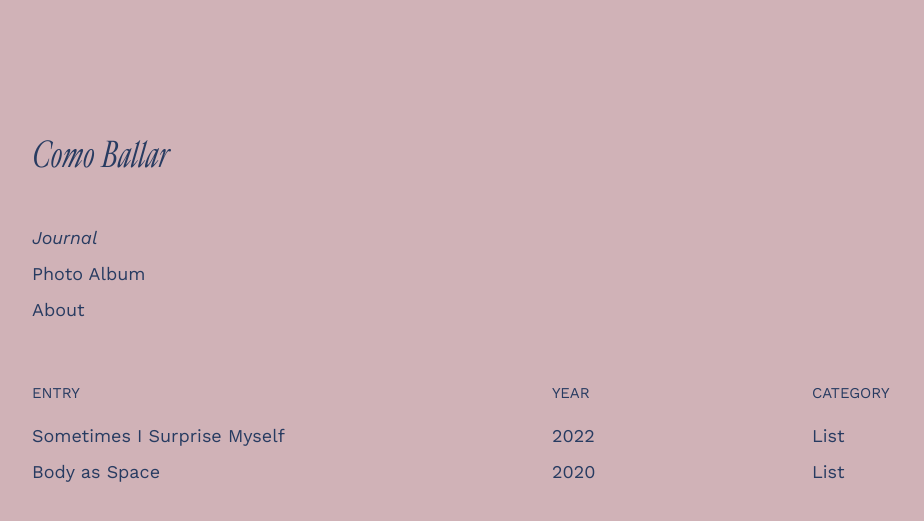
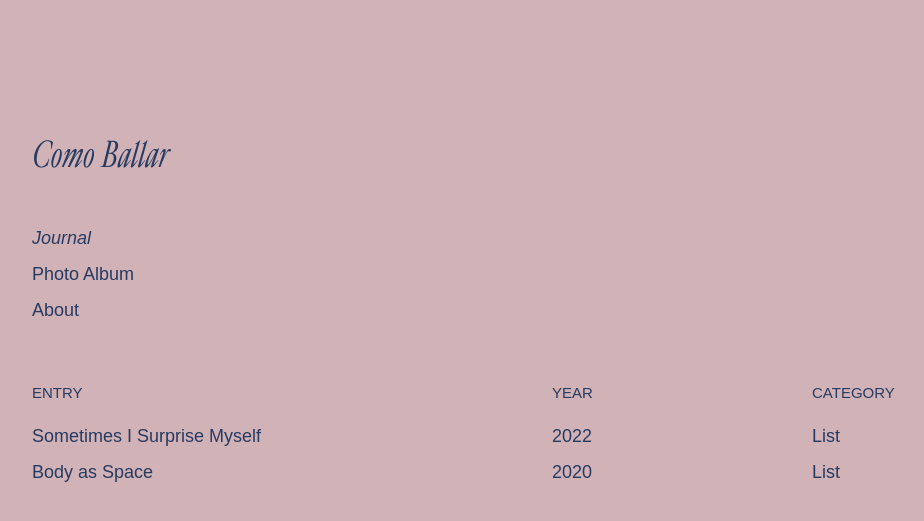
Before and after one commit to comballar/comballar.github.io, a Jekyll site: the page built from journal.html, in a window 1280 px wide. Shown: the top 521 px of the page, without its empty margins (88-1012 px from the left). Built offline with Jekyll 4.4.1, drawn with Linux system fonts in a browser that asks for light colours.

Commit message:
Update base.scss

```diff
--- a/_sass/base.scss
+++ b/_sass/base.scss
@@ -2,8 +2,7 @@ $on-palm:           600px !default;
 $on-laptop:         800px !default;
 
 // typography
-@import url('https://fonts.googleapis.com/css2?family=Work+Sans:ital@0;1&display=swap');
-$font__family:      'Work Sans', sans-serif;
+$font__family:      'Arial', sans-serif;
 $font__size:        18px;
 $font__weight:      400;
 $font__line-height: 2;
```
